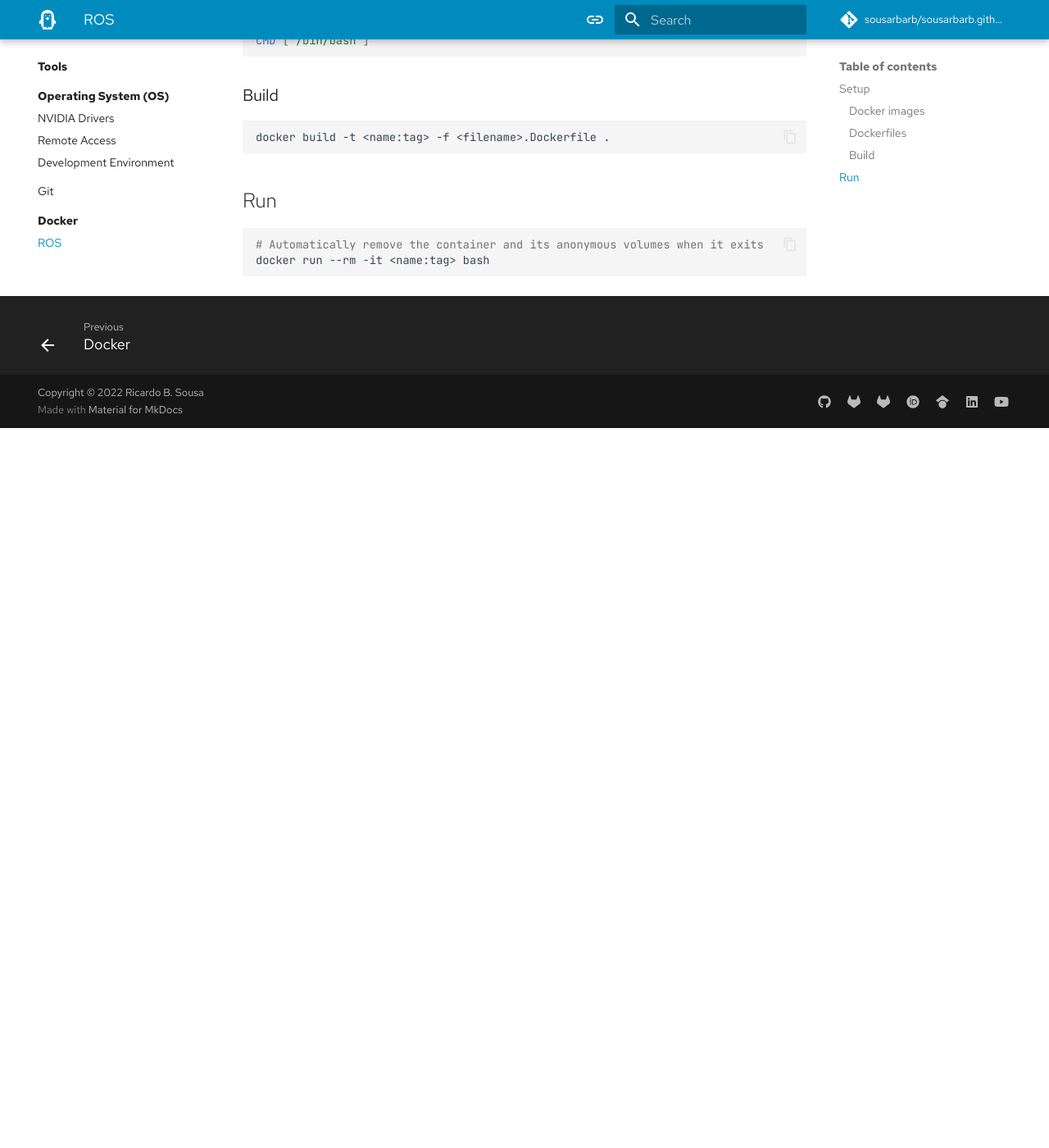
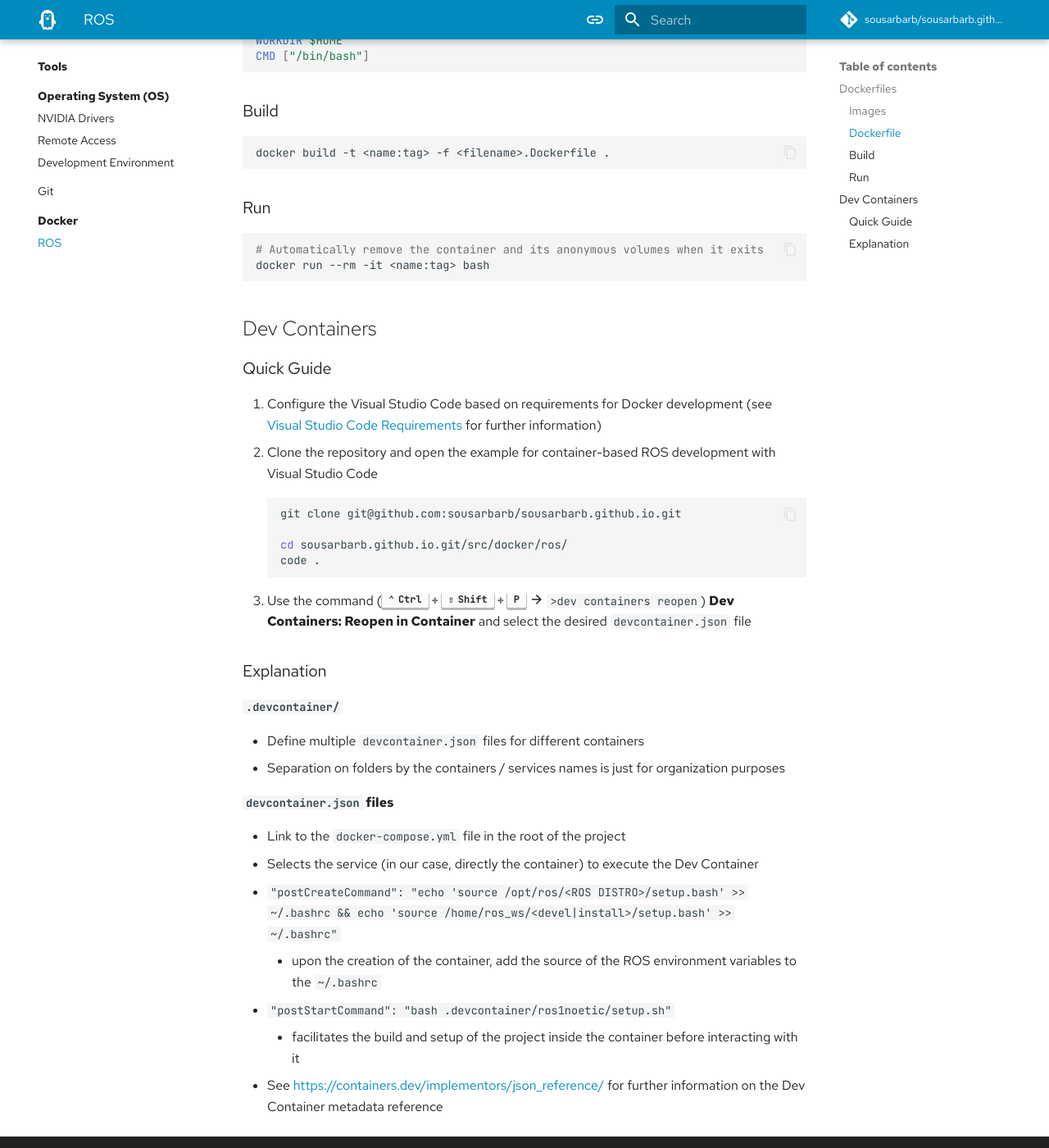
Before and after one commit to sousarbarb/sousarbarb.github.io, an MkDocs documentation site: the page built from docs/tools/docker/ros.md, in a window 1280 px wide and 1400 px high, scrolled down 1585 px. Shown: the whole window at 82% size. Built offline with MkDocs 1.6.1 and Material for MkDocs 9.7.7, drawn with Linux system fonts in a browser that asks for light colours; comment, search, counter and statistics services are not loaded; before the commit the page ends 2107 px from its top, so only the background shows below that; some of the changed text lies outside the part shown.

Commit message:
add Dev Containers to Docker::ROS tools guide

````diff
--- a/docs/tools/docker/ros.md
+++ b/docs/tools/docker/ros.md
@@ -1,30 +1,31 @@
 # Robot Operating System (ROS) and Docker
 
-## Setup
+## Dockerfiles
 
-### Docker images
+### Images
 
 ```sh
 # ROS 1
-docker pull osrf/ros:noetic-desktop-full-focal
+docker pull osrf/ros:noetic-desktop
 
 # ROS 2
-docker pull osrf/ros:foxy-desktop-focal
-docker pull osrf/ros:humble-desktop-full-jammy
-docker pull osrf/ros:jazzy-desktop-full-noble
+docker pull osrf/ros:foxy-desktop
+docker pull osrf/ros:humble-desktop
+docker pull osrf/ros:jazzy-desktop
+docker pull osrf/ros:rolling-desktop
 
 # List local Docker images
 docker images
 ```
 
-### Dockerfiles
+### Dockerfile
 
 - [:material-file: ROS 2 Humble @ Jammy](../../assets/tools/docker/ros/ros2humble.Dockerfile)
 
 **Example**
 
 ```dockerfile
-FROM osrf/ros:humble-desktop-full-jammy
+FROM osrf/ros:humble-desktop
 
 # Set environment variables
 ENV DEBIAN_FRONTEND=noninteractive
@@ -80,9 +81,50 @@ CMD ["/bin/bash"]
 docker build -t <name:tag> -f <filename>.Dockerfile .
 ```
 
-## Run
+### Run
 
 ```sh
 # Automatically remove the container and its anonymous volumes when it exits
 docker run --rm -it <name:tag> bash
 ```
+
+## Dev Containers
+
+### Quick Guide
+
+1. Configure the Visual Studio Code based on requirements for Docker development
+   (see [Visual Studio Code Requirements](index.md#requirements) for further
+   information)
+2. Clone the repository and open the example for container-based ROS development
+   with Visual Studio Code
+    ```sh
+    git clone git@github.com:sousarbarb/sousarbarb.github.io.git
+
+    cd sousarbarb.github.io.git/src/docker/ros/
+    code .
+    ```
+3. Use the command (**++ctrl+shift+p++** :material-arrow-right:
+  `>dev containers reopen`) **Dev Containers: Reopen in Container** and select
+  the desired `devcontainer.json` file
+
+### Explanation
+
+**`.devcontainer/`**
+
+- Define multiple `devcontainer.json` files for different containers
+- Separation on folders by the containers / services names is just for
+  organization purposes
+
+**`devcontainer.json` files**
+
+- Link to the `docker-compose.yml` file in the root of the project
+- Selects the service (in our case, directly the container) to execute the Dev
+  Container
+- `"postCreateCommand": "echo 'source /opt/ros/<ROS DISTRO>/setup.bash' >> ~/.bashrc && echo 'source /home/ros_ws/<devel|install>/setup.bash' >> ~/.bashrc"`
+    - upon the creation of the container, add the source of the ROS environment
+      variables to the `~/.bashrc`
+- `"postStartCommand": "bash .devcontainer/ros1noetic/setup.sh"`
+    - facilitates the build and setup of the project inside the container before
+      interacting with it
+- See [https://containers.dev/implementors/json_reference/](https://containers.dev/implementors/json_reference/)
+  for further information on the Dev Container metadata reference
````
Also changed, not shown: 1 other file.
